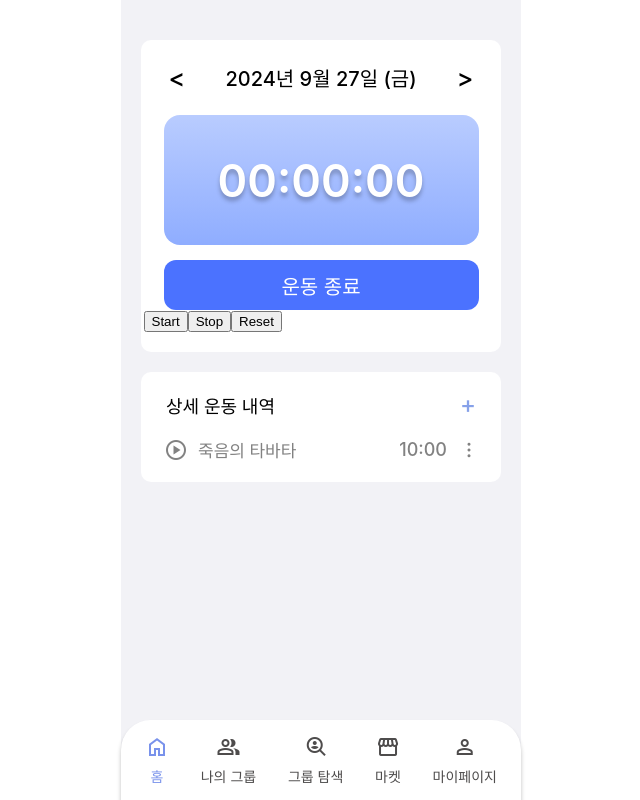
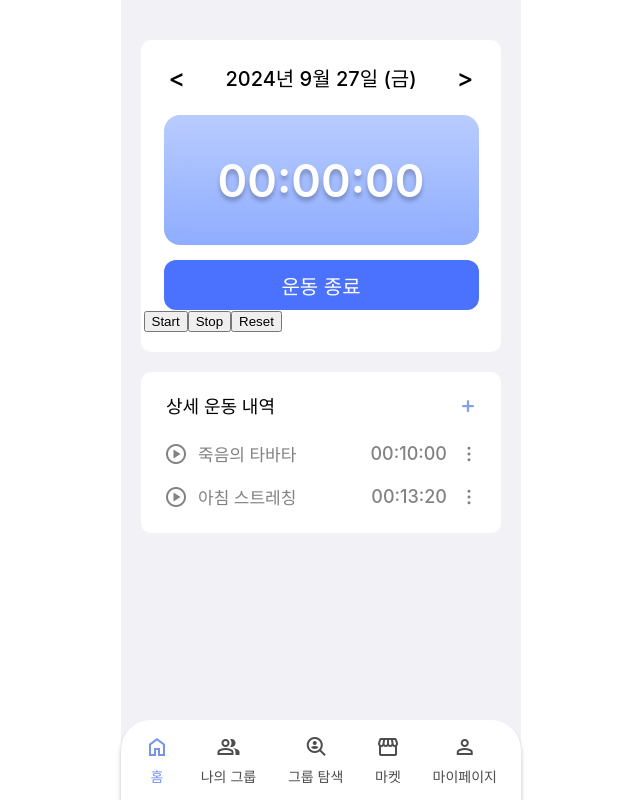
Before and after one commit to kakao-tech-campus-2nd-step3/Team17_FE, a React (Create React App) app: page / in a window 1280 px wide. Shown: the whole page, without its empty margins (319-959 px from the left). Built offline with nearby package versions, Linux system fonts and the light colour scheme; a web font is replaced by a local one.

Commit message:
feat: 메인페이지 props drilling 방식으로 변경 및 운동내역 목업 연결

```diff
--- a/src/components/ExerciseList.tsx
+++ b/src/components/ExerciseList.tsx
@@ -1,6 +1,31 @@
 import styled from '@emotion/styled'
+import { useEffect } from 'react';
 
-const ExerciseList = () => {
+interface Exercise {
+    exerciseId: number;
+    exerciseName: string;
+    exerciseTime: number;
+    isActive: boolean;
+}
+
+interface ExerciseListProps {
+    selectedDate: Date;
+    exerciseList: Exercise[];
+    setTotalTime: (time: number) => void;
+    setExerciseList: React.Dispatch<React.SetStateAction<Exercise[]>>;
+}
+
+// eslint-disable-next-line @typescript-eslint/no-unused-vars
+const ExerciseList: React.FC<ExerciseListProps> = ({ selectedDate, exerciseList, setTotalTime, setExerciseList }) => {
+
+    const today = new Date()
+    const isToday = selectedDate.toDateString() === today.toDateString()
+
+    useEffect(() => {
+        if (!isToday) {
+            // 오늘이 아니라면 해당 날짜의 exerciseList 출력
+        }
+    }, [isToday])
 
     const handleExerciseClick = () => {
 
@@ -9,6 +34,16 @@ const ExerciseList = () => {
     const handleListMenuClick = (event: React.MouseEvent) => {
         event?.stopPropagation()
     }
+
+    const formatTime = (timeInMillis: number) => {
+        const totalSeconds = Math.floor(timeInMillis / 1000)
+        const hours = Math.floor(totalSeconds / 3600)
+        const minutes = Math.floor((totalSeconds % 3600) / 60)
+        const seconds = totalSeconds % 60
+
+        return `${hours < 10 ? `0${hours}` : hours}:${minutes < 10 ? `0${minutes}` : minutes}:${seconds < 10 ? `0${seconds}` : seconds}`
+    }
+
   return (
     <Wrapper>
         <TitleContainer>
@@ -16,18 +51,19 @@ const ExerciseList = () => {
             <AddButton>+</AddButton>
         </TitleContainer>
         <ListContainer>
-            <ListElement onClick={handleExerciseClick}>
+            {exerciseList.map((exercise) => (
+                <ListElement key={exercise.exerciseId} onClick={handleExerciseClick}>
                     <LeftContainer>
                         <PlayIcon className='material-symbols-outlined'>play_circle</PlayIcon>
-                    <ExerciseTitle>죽음의 타바타</ExerciseTitle>
+                        <ExerciseTitle>{exercise.exerciseName}</ExerciseTitle>
                     </LeftContainer>
                     <RightContainer>
-                    <ExerciseTime>10:00</ExerciseTime>
+                        <ExerciseTime>{formatTime(exercise.exerciseTime)}</ExerciseTime>
                         <MenuIcon className='material-symbols-outlined' onClick={handleListMenuClick}>more_vert</MenuIcon>
                     </RightContainer>
                 </ListElement>
+            ))}
         </ListContainer>
-
     </Wrapper>
   )
 }
@@ -59,7 +95,7 @@ const AddButton = styled.div`
 const ListContainer = styled.div`
     display: flex;
     flex-direction: column;
-    padding: 10px 0px;
+    padding: 5px 0px;
 `
 
 const ListElement = styled.div`
@@ -68,6 +104,7 @@ const ListElement = styled.div`
     justify-content: space-between;
     align-items: center;
     cursor: pointer;
+    padding: 9px 0px;
 `
 
 const LeftContainer = styled.div`
--- a/src/components/Timer.tsx
+++ b/src/components/Timer.tsx
@@ -3,7 +3,13 @@ import styled from '@emotion/styled';
 import DateSelect from "./DateSelect";
 // import axiosInstance from "../api/axiosInstance";
 
-const Timer: React.FC = () => {
+interface TimerProps {
+    totalTime: number;
+    selectedDate: Date;
+    setSelectedDate: React.Dispatch<React.SetStateAction<Date>>;
+}
+
+const Timer: React.FC<TimerProps> = () => {
     const [isActive, setIsActive] = useState(false)
     const [time, setTime] = useState(0)
     const [selectedDate, setSelectedDate] = useState(new Date())
--- a/src/mocks/MainMock.ts
+++ b/src/mocks/MainMock.ts
@@ -1,8 +1,8 @@
 const mainMock = {
-    totalTime: "Time",
+    totalTime: 140000,
     exerciseList: [
         {
-            exerciseId: 1,  // Long
+            exerciseId: 1,  // Long (타입 논의 필요)
             exerciseName: "죽음의 타바타",  // String
             exerciseTime: 600000, // Long 타입의 시간 (밀리초 단위)
             isActive: true  // boolean
@@ -10,7 +10,7 @@ const mainMock = {
         {
             exerciseId: 2,
             exerciseName: "아침 스트레칭",
-            exerciseTime: 600000,
+            exerciseTime: 800000,
             isActive: true
         }
     ],
--- a/src/pages/Main.tsx
+++ b/src/pages/Main.tsx
@@ -1,15 +1,23 @@
 import styled from '@emotion/styled'
+import { useState } from 'react'
 import Timer from '../components/Timer'
 import ExerciseList from '../components/ExerciseList'
+import mainMock from '../mocks/MainMock'
 
 const Main = () => {
+
+  const [totalTime, setTotalTime] = useState(mainMock.totalTime)
+  const [exerciseList, setExerciseList] = useState(mainMock.exerciseList)
+  // const [diary, setDiary] = useState(mainMock.diary)
+  const [selectedDate, setSelectedDate] = useState(new Date())
+
   return (
     <MainWrapper>
         <DateContainer>
-          <Timer />
+          <Timer totalTime={totalTime} selectedDate={selectedDate} setSelectedDate={setSelectedDate} />
         </DateContainer>
         <Container>
-          <ExerciseList />
+          <ExerciseList selectedDate={selectedDate} exerciseList={exerciseList} setTotalTime={setTotalTime} setExerciseList={setExerciseList} />
         </Container>
     </MainWrapper>
   )
```
Lines whose indentation alone changed are shown as unchanged.
